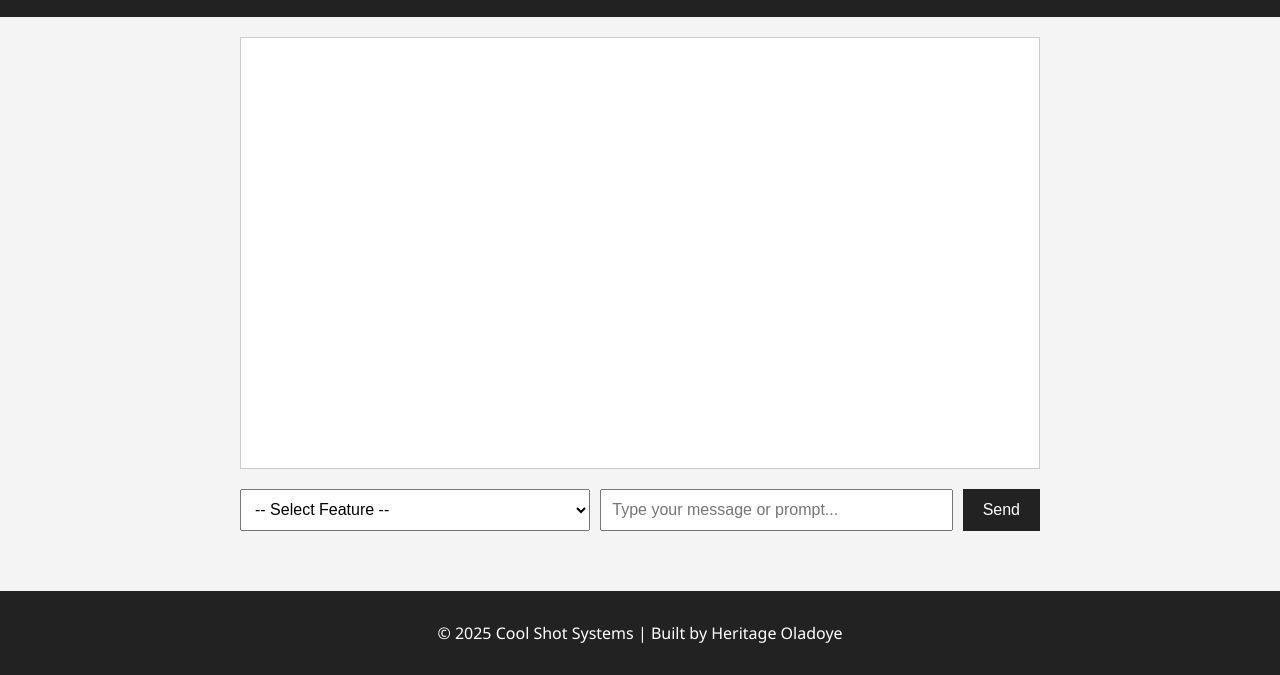
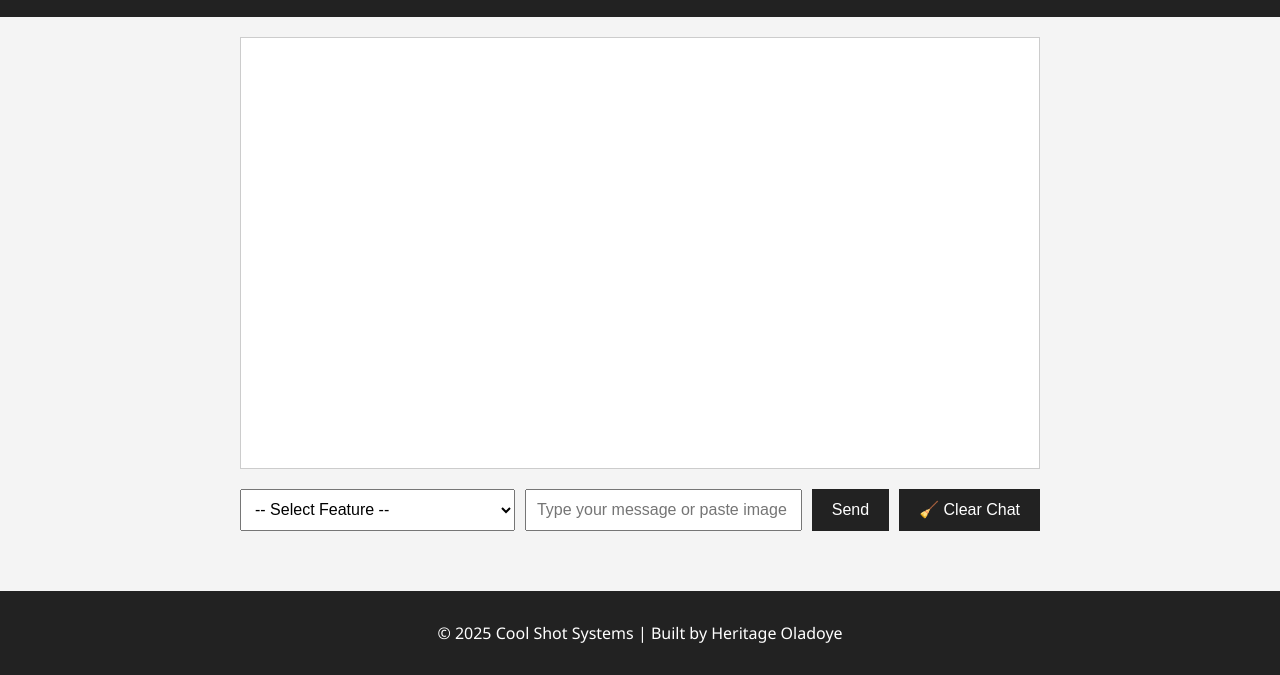
Before and after one commit to CoolShotSystems/cs-messaging-image-generator-, a website: page public/index.html in a window 1280 px wide. Shown: the part 133-808 px from the top of the page. Drawn offline with Linux system fonts and the light colour scheme; no server answers.

Commit message:
Update index.html

```diff
--- a/public/index.html
+++ b/public/index.html
@@ -15,6 +15,8 @@
   <main>
     <section id="chatArea">
       <div id="chatWindow"></div>
+
+      <div id="inputControls">
         <div id="inputArea">
           <select id="featureSelector" onchange="handleFeatureChange()">
             <option value="">-- Select Feature --</option>
@@ -31,14 +33,17 @@
             <option value="motivation">🔥 Motivation</option>
             <option value="advice">🧠 Advice</option>
           </select>
-        <input id="userInput" placeholder="Type your message or prompt..." />
+
+          <input id="userInput" placeholder="Type your message or paste image URL..." />
           <button onclick="sendRequest()">Send</button>
+          <button onclick="clearChat()">🧹 Clear Chat</button>
         </div>
 
         <div id="imageUploadArea" style="display: none;">
           <input type="file" id="imageInput" accept="image/*" />
           <button onclick="uploadImage()">Upload Image</button>
           <img id="imagePreview" src="" alt="Preview" style="max-width: 300px; margin-top: 10px;" />
+        </div>
       </div>
     </section>
   </main>
```
Lines whose indentation alone changed are shown as unchanged.
